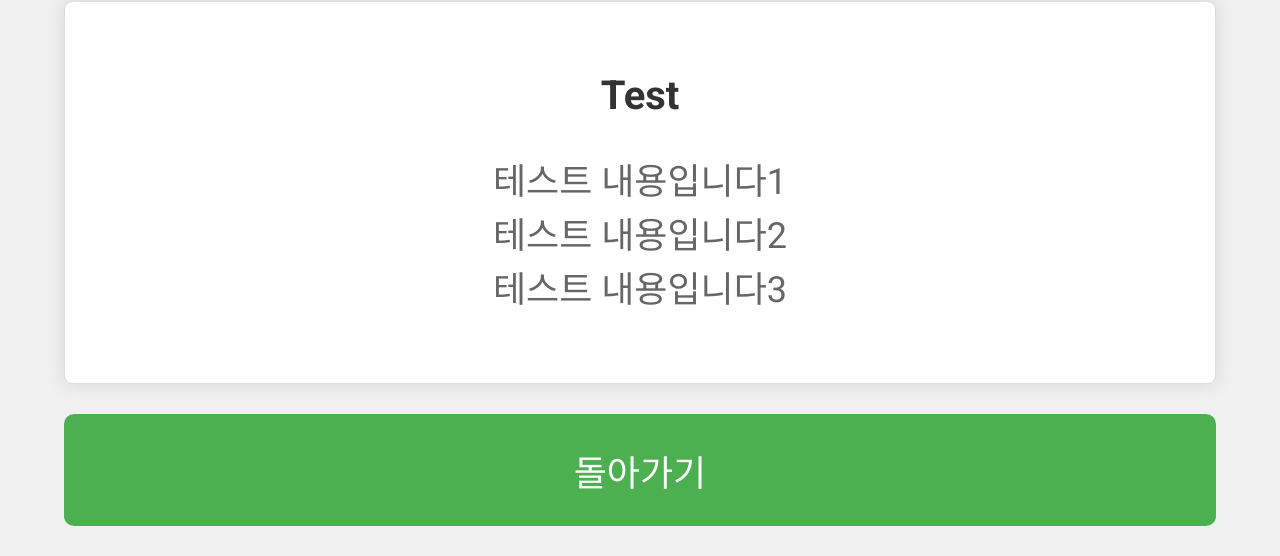
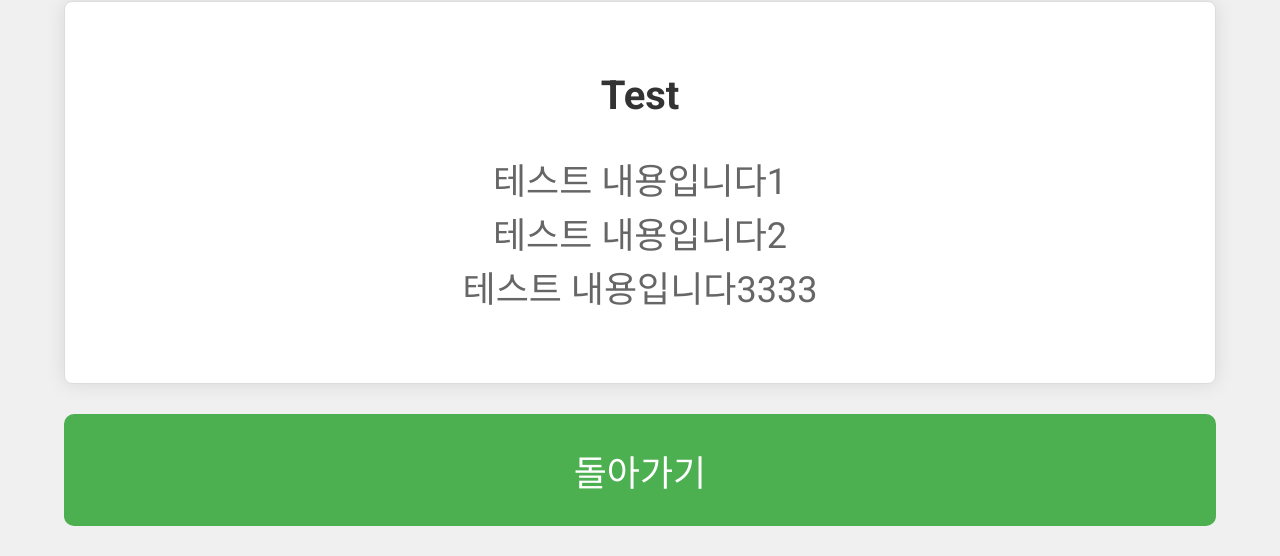
Before and after one commit to Inertia-h-j/Wswt, a website: page index.html in a window 1280 px wide. Shown: the part 244-800 px from the top of the page. Drawn offline with Linux system fonts and the light colour scheme.

Commit message:
Update index.html

```diff
--- a/index.html
+++ b/index.html
@@ -98,7 +98,7 @@
 
     <div id="description">
         <h3>Test</h3>
-        <p id="descriptionText">테스트 내용입니다1<br>테스트 내용입니다2<br>테스트 내용입니다3</p>
+        <p id="descriptionText">테스트 내용입니다1<br>테스트 내용입니다2<br>테스트 내용입니다3333</p>
     </div>
 
     <button id="backButton" onclick="goToIndex()">돌아가기</button>
```
